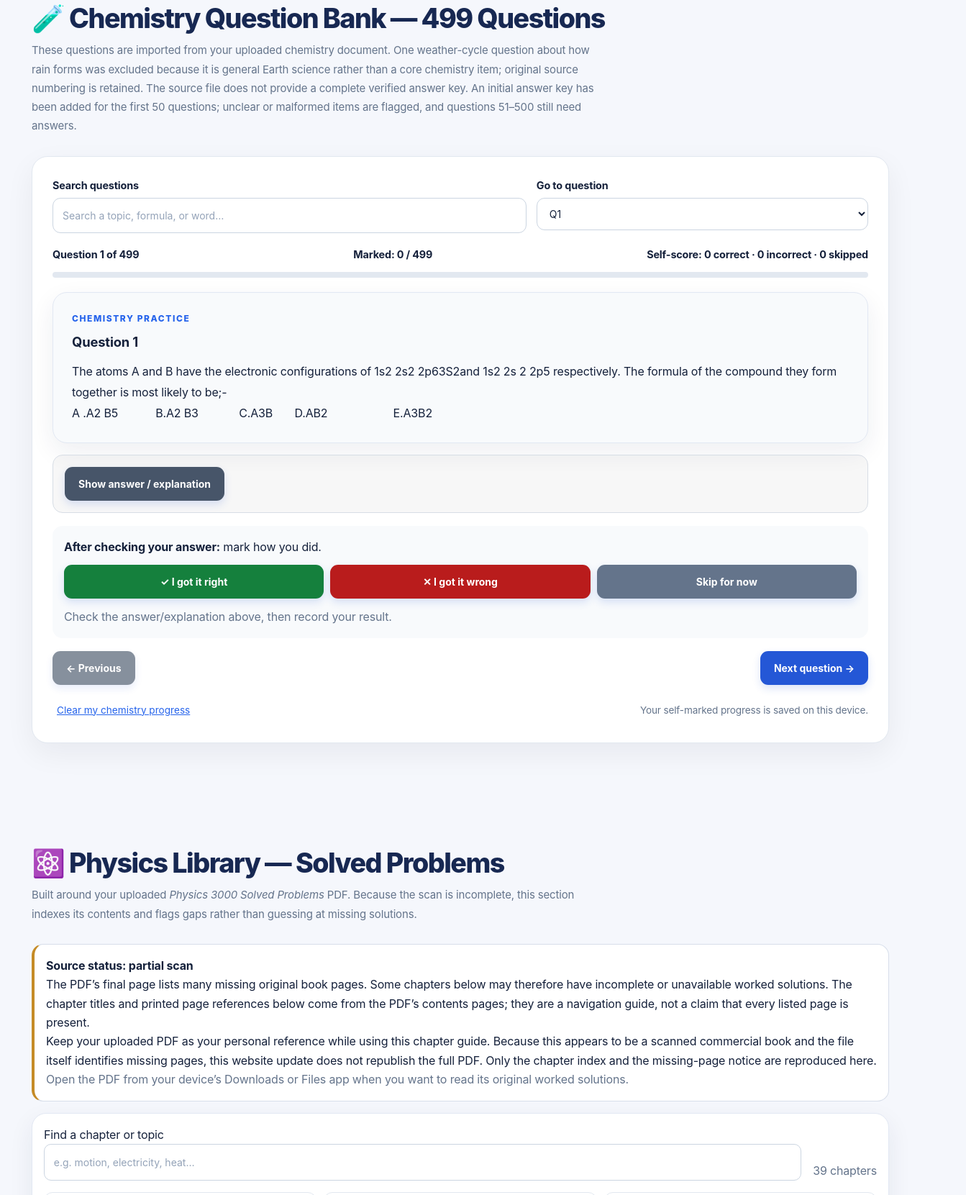
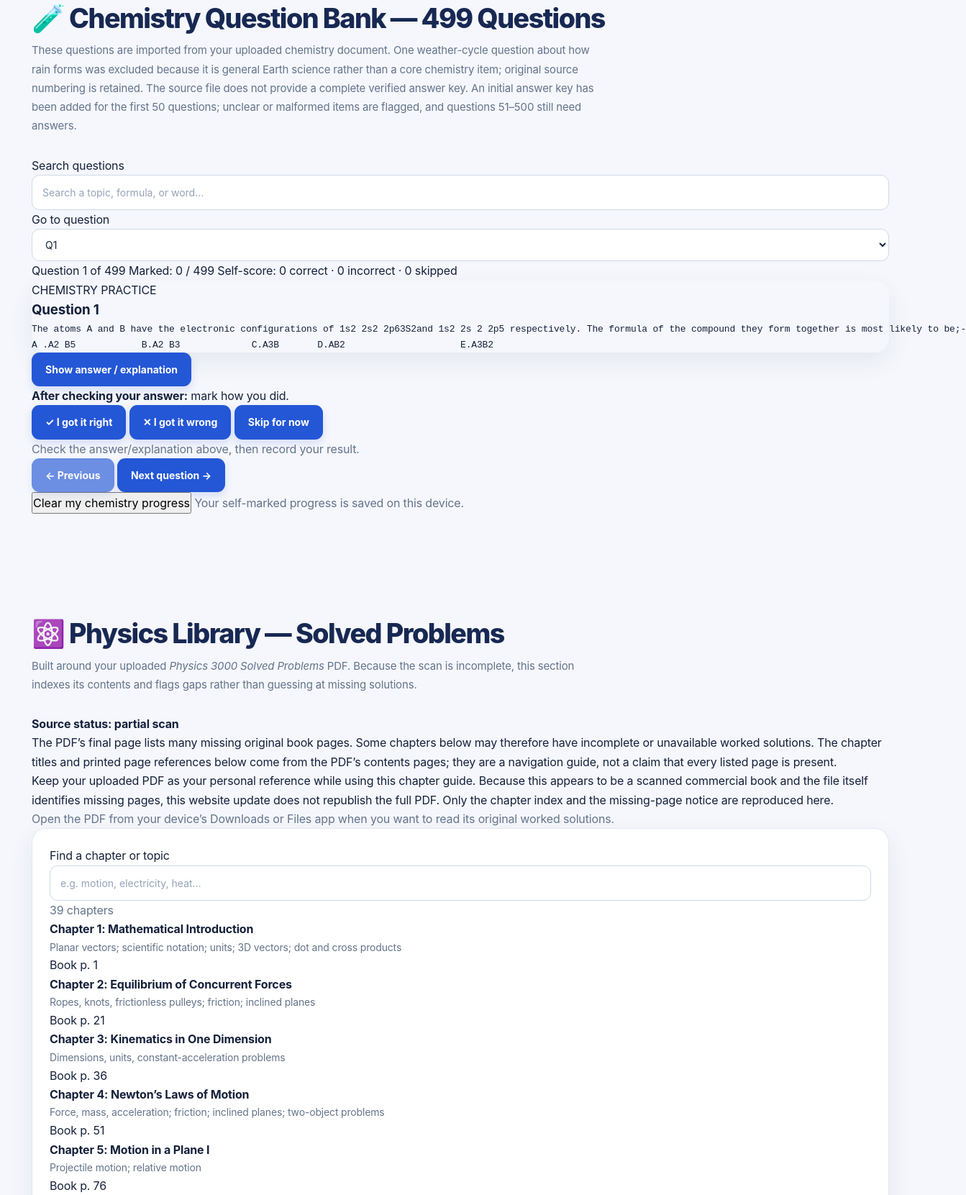
Before and after one commit to remadan12/studenttoolkit-, a plain HTML site: page uee-preparation.html in a window 1280 px wide. Shown: the part 1787-3448 px from the top of the page at 72% size, 1343 px wide, since content can reach past the window. Drawn offline with Linux system fonts and the light colour scheme.

Commit message:
Clean up CSS by removing unused styles
Removed unused CSS styles for chemistry and physics sections.

```diff
--- a/uee-preparation.html
+++ b/uee-preparation.html
@@ -800,53 +800,7 @@ body.dark .contact-resource-strip { background:#1a2c4a; }
 
 
 /* Chemistry 500-question bank */
-.chem-bank-panel{background:var(--card-bg,#fff);border:1px solid var(--border-color,#e2e8f0);border-radius:22px;padding:clamp(16px,3vw,28px);box-shadow:0 14px 40px rgba(15,23,42,.06)}
-.chem-bank-toolbar{display:grid;grid-template-columns:1fr minmax(180px,.7fr);gap:14px;margin-bottom:18px}
-.chem-bank-toolbar label{display:block;font-weight:700;font-size:.9rem;margin-bottom:6px}
-.chem-bank-toolbar input,.chem-bank-toolbar select{width:100%;padding:12px 13px;border:1px solid #cbd5e1;border-radius:11px;background:var(--input-bg,#fff);color:inherit}
-.chem-bank-stats{display:flex;flex-wrap:wrap;gap:10px 18px;justify-content:space-between;font-size:.9rem;font-weight:700;margin:12px 0}
-.chem-bank-progress{height:8px;background:#e2e8f0;border-radius:99px;overflow:hidden;margin-bottom:20px}
-.chem-bank-progress span{display:block;height:100%;width:0;background:linear-gradient(90deg,#2563eb,#14b8a6);transition:width .2s}
-.chem-question-card{background:var(--question-bg,#f8fafc);border:1px solid var(--border-color,#e2e8f0);border-radius:17px;padding:clamp(16px,3vw,26px)}
-.chem-question-kicker{font-size:.75rem;font-weight:800;letter-spacing:.13em;color:#2563eb;margin-bottom:7px}
-.chem-question-card h3{font-size:1.15rem;margin-bottom:12px}
-.chem-question-text{font:inherit;white-space:pre-wrap;overflow-wrap:anywhere;line-height:1.8;color:inherit;max-width:100%;background:transparent;border:0}
-.chem-self-mark{margin-top:18px;padding:16px;background:var(--question-bg,#f8fafc);border-radius:14px}
-.chem-mark-buttons{display:flex;flex-wrap:wrap;gap:9px;margin:12px 0}
-.chem-mark-buttons .button{flex:1 1 150px}
-.chem-correct{background:#15803d!important}.chem-incorrect{background:#b91c1c!important}.chem-skip{background:#64748b!important}
-.chem-bank-navigation{display:flex;justify-content:space-between;gap:12px;margin-top:18px}
-.button-secondary{background:#475569!important}
-.chem-bank-bottom{display:flex;flex-wrap:wrap;align-items:center;justify-content:space-between;gap:8px;margin-top:18px;font-size:.85rem}
-.text-button{border:0;background:transparent;color:#2563eb;text-decoration:underline;cursor:pointer;padding:6px}
-body.dark-mode .chem-bank-panel,body.dark-mode .chem-question-card,body.dark-mode .chem-self-mark{background:#172033;border-color:#334155}
-body.dark-mode .chem-bank-toolbar input,body.dark-mode .chem-bank-toolbar select{background:#0f172a;border-color:#475569;color:#f8fafc}
-body.dark-mode .chem-bank-progress{background:#334155}
-@media(max-width:640px){.chem-bank-toolbar{grid-template-columns:1fr}.chem-bank-navigation .button{flex:1}.chem-bank-stats{justify-content:flex-start}}
-
-
-.chem-answer-panel{margin:1rem 0;padding:1rem;border:1px solid var(--border-color, #d7dde5);border-radius:14px;background:var(--card-bg, rgba(127,127,127,.06))}
-.chem-answer-content{margin-top:.85rem;padding-top:.7rem;border-top:1px solid var(--border-color, #d7dde5)}
-.chem-answer-content h4{margin:.2rem 0 .5rem}
-.chem-answer-content p{white-space:pre-wrap;line-height:1.6}
-
-/* Physics source library */
-.physics-notice,.physics-note,.physics-missing{padding:1rem;border:1px solid var(--border, #d7deea);border-radius:16px;margin:1rem 0;background:var(--card, #fff)}
-.physics-notice{border-left:4px solid #c58b26}
-.physics-actions{display:flex;flex-wrap:wrap;gap:.7rem;margin:.8rem 0}
-.physics-chapter-panel{padding:1rem;margin:1rem 0}
-.physics-toolbar{display:flex;align-items:end;justify-content:space-between;gap:1rem;flex-wrap:wrap;margin-bottom:1rem}
-.physics-toolbar>div{flex:1;min-width:min(100%,240px)}
-.physics-toolbar input{width:100%;padding:.8rem;border:1px solid #cbd5e1;border-radius:10px}
-.physics-chapter-list{display:grid;grid-template-columns:repeat(auto-fit,minmax(min(100%,320px),1fr));gap:.65rem}
-.physics-chapter{padding:.85rem;border:1px solid var(--border, #e2e8f0);border-radius:12px;display:flex;align-items:start;justify-content:space-between;gap:.8rem}
-.physics-chapter p{margin:.35rem 0 0;font-size:.92rem;line-height:1.45}
-.physics-page{font-size:.8rem;white-space:nowrap;padding:.3rem .5rem;border-radius:8px;background:#eef2f7;color:#334155}
-.physics-missing summary{cursor:pointer}
-.physics-missing-ranges{line-height:1.8;overflow-wrap:anywhere}
-body.dark .physics-notice,body.dark .physics-note,body.dark .physics-missing,body.dark .physics-chapter-panel{background:#172033;border-color:#344054}
-body.dark .physics-page{background:#26344b;color:#e5e7eb}
-@media(max-width:600px){.physics-chapter{display:block}.physics-page{display:inline-block;margin-top:.5rem}}
+.
 
 
 /* Separate-page layout: only the relevant sections are visible on each page. */
```
